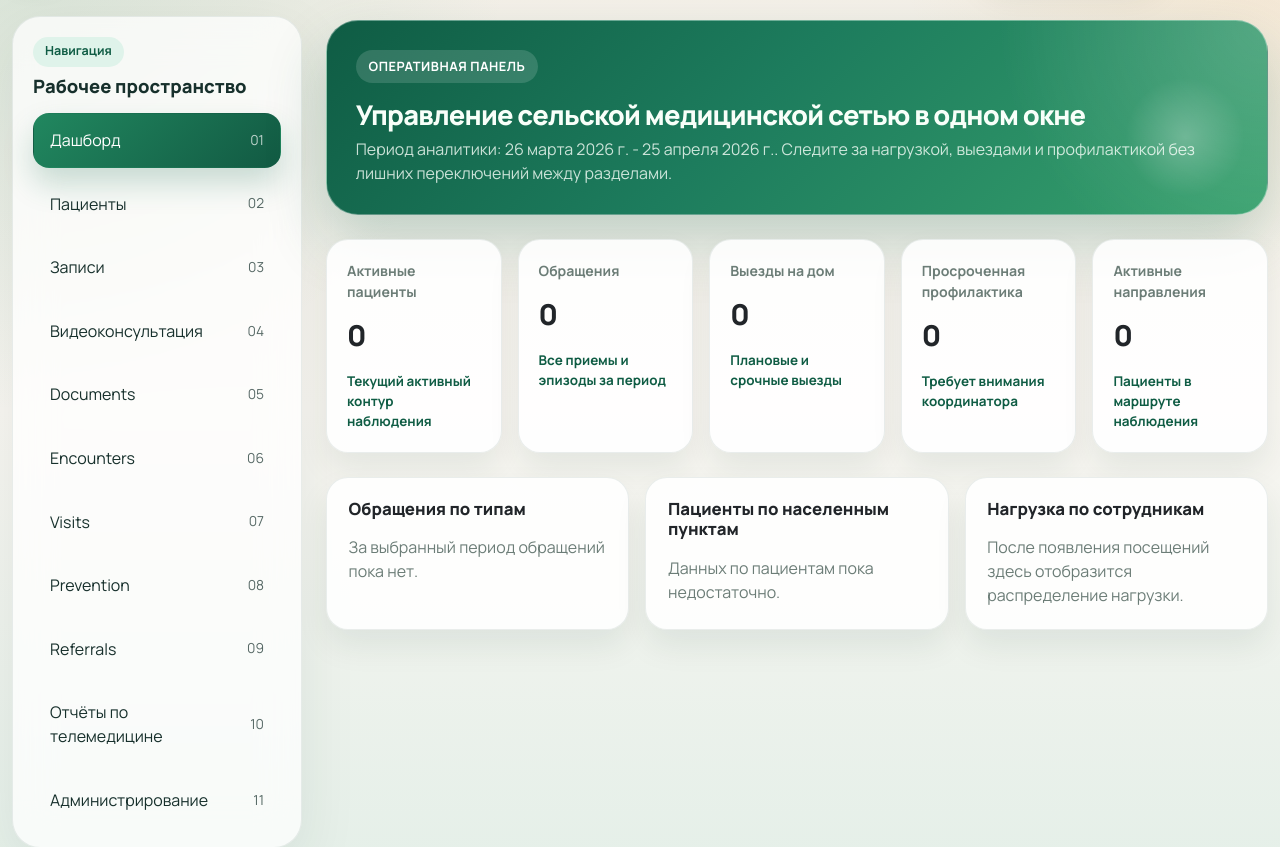
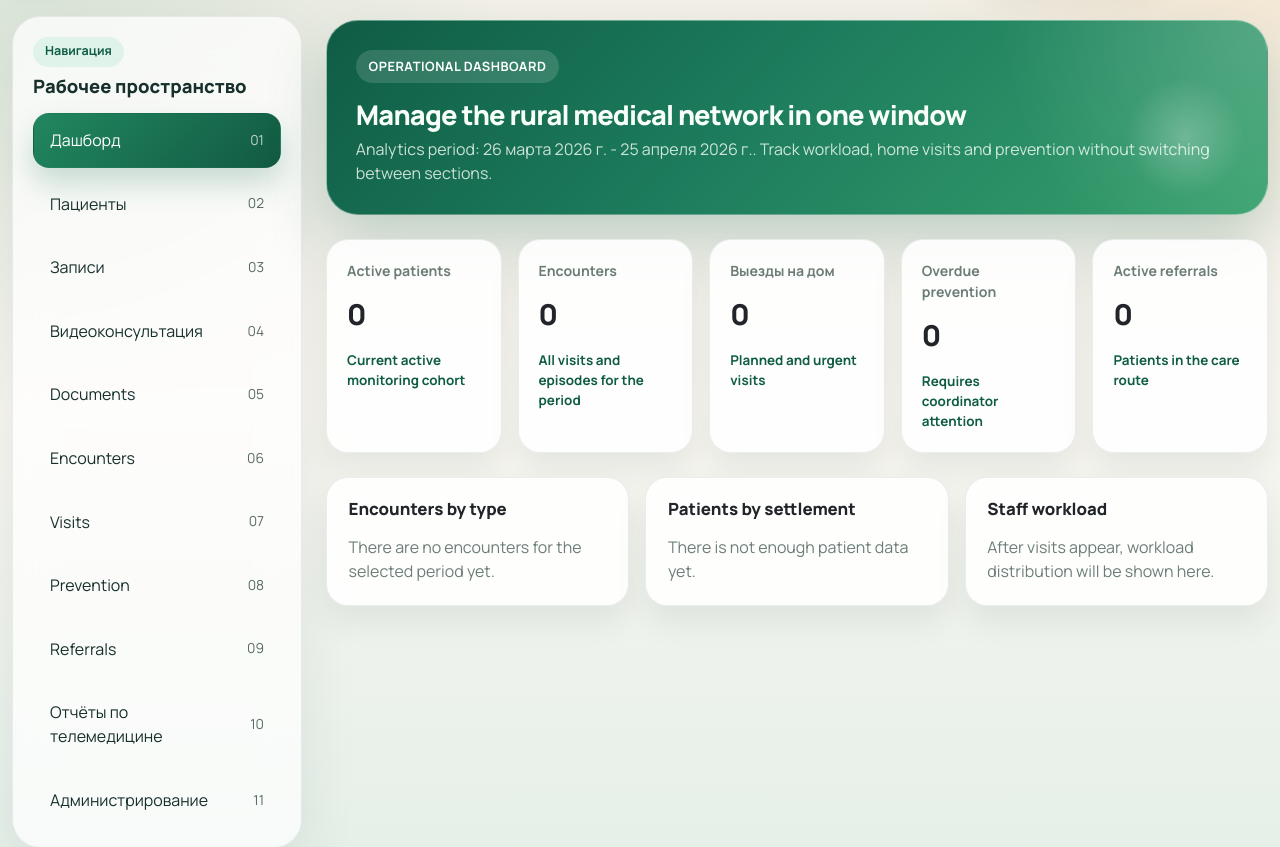
Before and after one commit to aldiyar21/aulmed, a Django app: page /dashboard/ in a window 1280 px wide. Shown: the part 104-951 px from the top of the page. Run offline with Django 5.2, Linux system fonts and the light colour scheme; the visitor is signed in with stand-in values (Sample User, id 1); data comes from the database, SQL or seed files in the repository; data that the repository does not hold is empty; some libraries are stand-ins or nearby versions.

Commit message:
Fix base localization for Russian and Kazakh

```diff
--- a/config/settings/base.py
+++ b/config/settings/base.py
@@ -60,12 +60,13 @@
         "OPTIONS": {
             "context_processors": [
                 "django.template.context_processors.request",
+                "django.template.context_processors.i18n",
                 "django.contrib.auth.context_processors.auth",
                 "django.contrib.messages.context_processors.messages",
                 "apps.core.context_processors.app_context",
             ],
         },
-    }
+    },
 ]
 
 WSGI_APPLICATION = "config.wsgi.application"
--- a/templates/base.html
+++ b/templates/base.html
@@ -1,4 +1,5 @@
 {% load static i18n %}
+{% get_current_language as LANGUAGE_CODE %}
 <!doctype html>
 <html lang="{{ LANGUAGE_CODE|default:'ru' }}">
   <head>
--- a/templates/core/dashboard.html
+++ b/templates/core/dashboard.html
@@ -1,12 +1,19 @@
 {% extends "base.html" %}
-{% block title %}Дашборд | {{ APP_NAME }}{% endblock %}
+{% load i18n %}
+
+{% block title %}{% trans "Dashboard" %} | {{ APP_NAME }}{% endblock %}
+
 {% block content %}
 <section class="hero-panel mb-4">
     <div class="page-header mb-0">
         <div>
-      <span class="hero-tag">Оперативная панель</span>
-      <h1 class="page-title mt-3">Управление сельской медицинской сетью в одном окне</h1>
-      <p class="page-subtitle">Период аналитики: {{ metrics.date_from }} - {{ metrics.date_to }}. Следите за нагрузкой, выездами и профилактикой без лишних переключений между разделами.</p>
+            <span class="hero-tag">{% trans "Operational dashboard" %}</span>
+            <h1 class="page-title mt-3">{% trans "Manage the rural medical network in one window" %}</h1>
+
+            <p class="page-subtitle">
+                {% trans "Analytics period:" %} {{ metrics.date_from }} - {{ metrics.date_to }}.
+                {% trans "Track workload, home visits and prevention without switching between sections." %}
+            </p>
         </div>
     </div>
 </section>
@@ -14,37 +21,41 @@
 <section class="row g-3 mb-4">
     <div class="col-md-6 col-xl">
         <div class="card stat-card">
-      <div class="stat-label">Активные пациенты</div>
+            <div class="stat-label">{% trans "Active patients" %}</div>
             <div class="stat-value">{{ metrics.active_patients }}</div>
-      <div class="stat-trend">Текущий активный контур наблюдения</div>
+            <div class="stat-trend">{% trans "Current active monitoring cohort" %}</div>
         </div>
     </div>
+
     <div class="col-md-6 col-xl">
         <div class="card stat-card">
-      <div class="stat-label">Обращения</div>
+            <div class="stat-label">{% trans "Encounters" %}</div>
             <div class="stat-value">{{ metrics.encounters_count }}</div>
-      <div class="stat-trend">Все приемы и эпизоды за период</div>
+            <div class="stat-trend">{% trans "All visits and episodes for the period" %}</div>
         </div>
     </div>
+
     <div class="col-md-6 col-xl">
         <div class="card stat-card">
-      <div class="stat-label">Выезды на дом</div>
+            <div class="stat-label">{% trans "Home visits" %}</div>
             <div class="stat-value">{{ metrics.visits_count }}</div>
-      <div class="stat-trend">Плановые и срочные выезды</div>
+            <div class="stat-trend">{% trans "Planned and urgent visits" %}</div>
         </div>
     </div>
+
     <div class="col-md-6 col-xl">
         <div class="card stat-card">
-      <div class="stat-label">Просроченная профилактика</div>
+            <div class="stat-label">{% trans "Overdue prevention" %}</div>
             <div class="stat-value">{{ metrics.overdue_prevention }}</div>
-      <div class="stat-trend">Требует внимания координатора</div>
+            <div class="stat-trend">{% trans "Requires coordinator attention" %}</div>
         </div>
     </div>
+
     <div class="col-md-6 col-xl">
         <div class="card stat-card">
-      <div class="stat-label">Активные направления</div>
+            <div class="stat-label">{% trans "Active referrals" %}</div>
             <div class="stat-value">{{ metrics.active_referrals }}</div>
-      <div class="stat-trend">Пациенты в маршруте наблюдения</div>
+            <div class="stat-trend">{% trans "Patients in the care route" %}</div>
         </div>
     </div>
 </section>
@@ -53,7 +64,8 @@
     <div class="col-lg-4">
         <div class="card h-100">
             <div class="card-body">
-        <h2 class="section-title">Обращения по типам</h2>
+                <h2 class="section-title">{% trans "Encounters by type" %}</h2>
+
                 {% if metrics.encounter_distribution %}
                     <div class="metric-list">
                         {% for item in metrics.encounter_distribution %}
@@ -64,15 +76,17 @@
                         {% endfor %}
                     </div>
                 {% else %}
-          <p class="section-muted mb-0">За выбранный период обращений пока нет.</p>
+                    <p class="section-muted mb-0">{% trans "There are no encounters for the selected period yet." %}</p>
                 {% endif %}
             </div>
         </div>
     </div>
+
     <div class="col-lg-4">
         <div class="card h-100">
             <div class="card-body">
-        <h2 class="section-title">Пациенты по населенным пунктам</h2>
+                <h2 class="section-title">{% trans "Patients by settlement" %}</h2>
+
                 {% if metrics.patients_by_settlement %}
                     <div class="metric-list">
                         {% for item in metrics.patients_by_settlement %}
@@ -83,15 +97,17 @@
                         {% endfor %}
                     </div>
                 {% else %}
-          <p class="section-muted mb-0">Данных по пациентам пока недостаточно.</p>
+                    <p class="section-muted mb-0">{% trans "There is not enough patient data yet." %}</p>
                 {% endif %}
             </div>
         </div>
     </div>
+
     <div class="col-lg-4">
         <div class="card h-100">
             <div class="card-body">
-        <h2 class="section-title">Нагрузка по сотрудникам</h2>
+                <h2 class="section-title">{% trans "Staff workload" %}</h2>
+
                 {% if metrics.employee_load %}
                     <div class="metric-list">
                         {% for item in metrics.employee_load %}
@@ -102,7 +118,7 @@
                         {% endfor %}
                     </div>
                 {% else %}
-          <p class="section-muted mb-0">После появления посещений здесь отобразится распределение нагрузки.</p>
+                    <p class="section-muted mb-0">{% trans "After visits appear, workload distribution will be shown here." %}</p>
                 {% endif %}
             </div>
         </div>
```
Also changed, not shown: locale/kk/LC_MESSAGES/django.po, locale/ru/LC_MESSAGES/django.po (added). Lines whose indentation alone changed are shown as unchanged.
